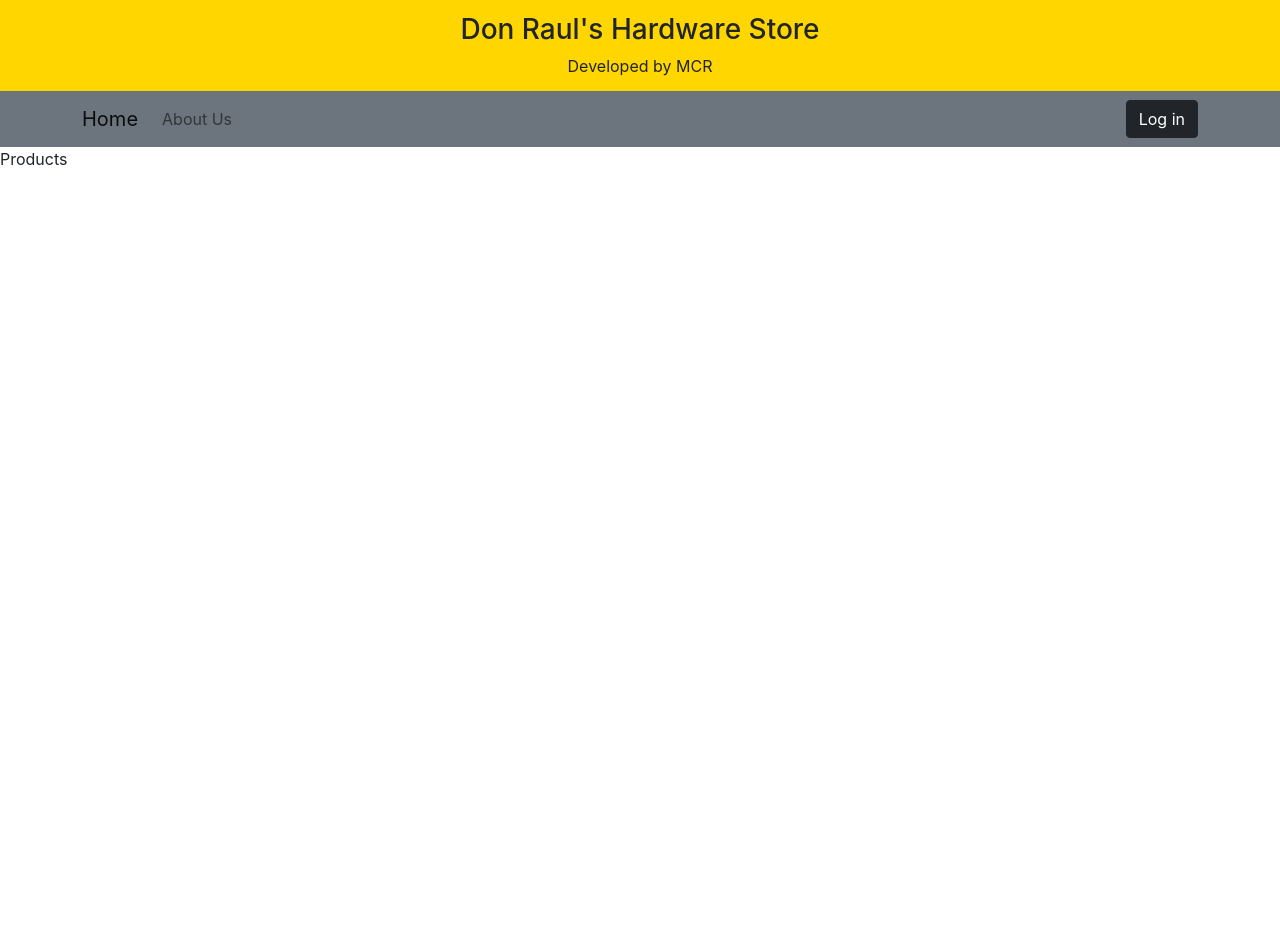
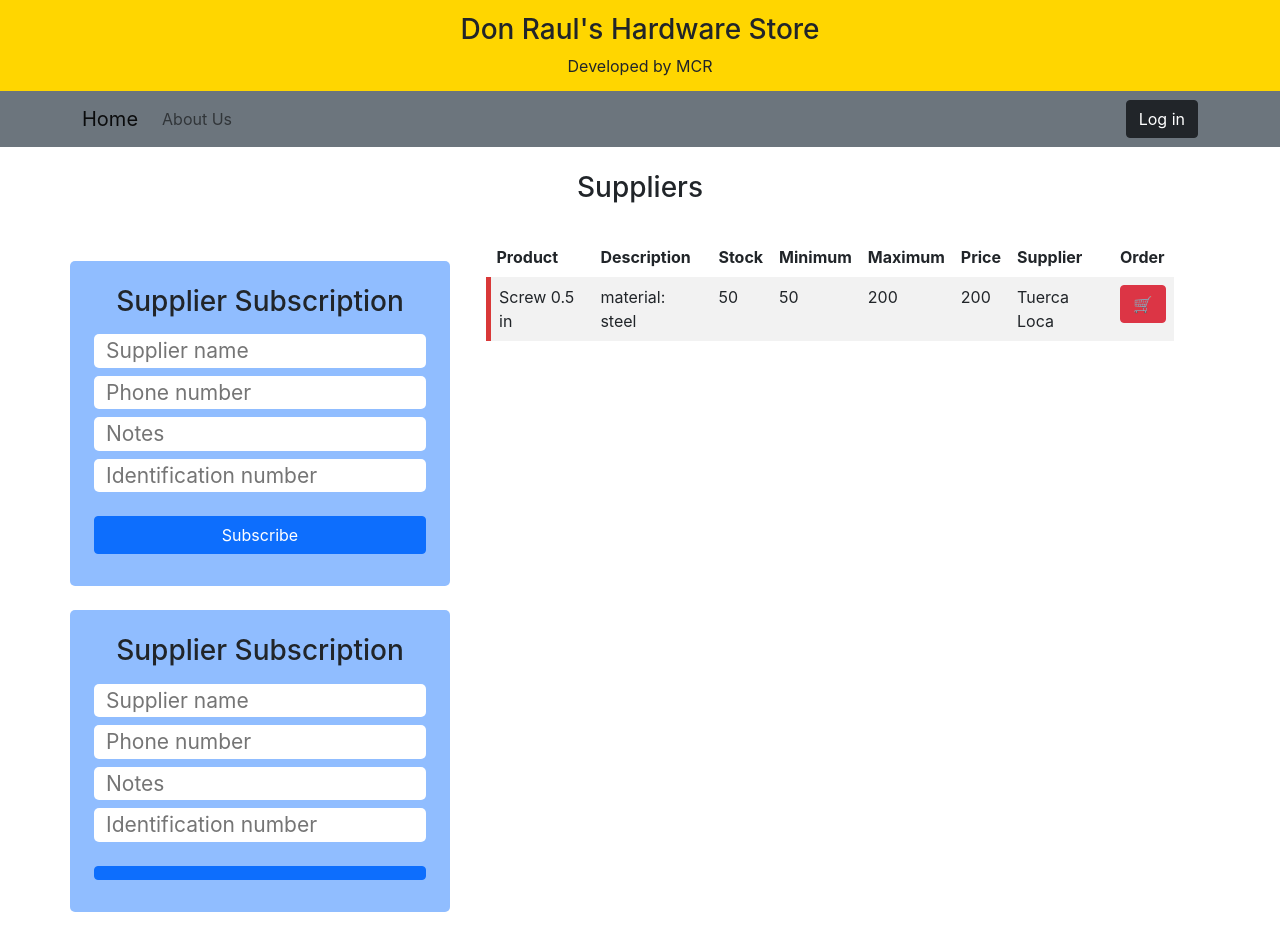
Before and after one commit to MateoCardonaRincon/enterprise-app-frontend, a React (Vite) app: page /stock in a window 1280 px wide. Before the commit the page ends 800 px from the top, so only its background shows below. Built offline with nearby package versions, Linux system fonts and the light colour scheme.

Commit message:
Implemented the product listing in the stock page

```diff
--- /dev/null
+++ b/src/components/products/AddProductForm.tsx
@@ -0,0 +1,34 @@
+import React from 'react'
+import { Button } from 'react-bootstrap'
+
+type Props = {}
+
+const AddProductForm = (props: Props) => {
+    return (
+        <form className="form">
+            <div className="container pt-4 pb-2">
+
+                <div className="d-flex flex-row justify-content-center">
+                    <h3>Supplier Subscription</h3>
+                </div>
+                <div className="row my-2">
+                    <input type="text" name="name" value={""} onChange={() => { }} placeholder="Supplier name" required />
+                </div>
+                <div className="row my-2">
+                    <input type="text" name="contact" value={""} onChange={() => { }} placeholder="Phone number" required />
+                </div>
+                <div className="row my-2">
+                    <input type="text" name="notes" value={""} onChange={() => { }} placeholder="Notes" required />
+                </div>
+                <div className="row my-2">
+                    <input type="text" name="document" value={""} onChange={() => { }} placeholder="Identification number" required />
+                </div>
+                <div className="row my-4">
+                    <Button className="btn btn-primary" onClick={() => { }}>Subscribe</Button>
+                </div>
+            </div>
+        </form>
+    )
+}
+
+export default AddProductForm
--- /dev/null
+++ b/src/components/products/OrderProductForm.tsx
@@ -0,0 +1,34 @@
+import React from 'react'
+import { Button } from 'react-bootstrap'
+
+type Props = {}
+
+const OrderProductForm = (props: Props) => {
+    return (
+        <form className="form">
+            <div className="container pt-4 pb-2">
+
+                <div className="d-flex flex-row justify-content-center">
+                    <h3>Supplier Subscription</h3>
+                </div>
+                <div className="row my-2">
+                    <input type="text" name="name" value={""} onChange={() => { }} placeholder="Supplier name" required />
+                </div>
+                <div className="row my-2">
+                    <input type="text" name="contact" value={""} onChange={() => { }} placeholder="Phone number" required />
+                </div>
+                <div className="row my-2">
+                    <input type="text" name="notes" value={""} onChange={() => { }} placeholder="Notes" required />
+                </div>
+                <div className="row my-2">
+                    <input type="text" name="document" value={""} onChange={() => { }} placeholder="Identification number" required />
+                </div>
+                <div className="row my-4">
+                    <Button className="btn btn-primary" onClick={() => { }}></Button>
+                </div>
+            </div>
+        </form>
+    )
+}
+
+export default OrderProductForm
--- /dev/null
+++ b/src/components/products/ProductManagement.tsx
@@ -0,0 +1,29 @@
+import React, { useState } from 'react'
+import AddProductForm from './AddProductForm'
+import OrderProductForm from './OrderProductForm'
+
+type Props = {}
+
+const ProductManagement:React.FunctionComponent = (props: Props) => {
+
+    const [name, setName] = useState("")
+    const [description, setDescription] = useState("")
+    const [stock, setStock] = useState()
+    const [minimum, setMinimum] = useState()
+    const [maximum, setMaximum] = useState()
+    const [price, setPrice] = useState()
+    const [supplier, setSupplier] = useState("")
+
+    return (
+        <div>
+            <div className="row my-4">
+                <AddProductForm />
+            </div>
+            <div className="row my-4">
+                <OrderProductForm />
+            </div>
+        </div>
+    )
+}
+
+export default ProductManagement
--- /dev/null
+++ b/src/components/products/ProductsTable.tsx
@@ -0,0 +1,49 @@
+import React from 'react'
+import { useDispatch, useSelector } from 'react-redux';
+import { productType } from '../../state/slice/productSlice';
+import { storeType } from '../../state/store';
+
+type Props = {}
+
+const ProductsTable: React.FunctionComponent = (props: Props) => {
+
+    const products = useSelector((state: storeType) => state.products);
+
+    const dispatch = useDispatch()
+
+    const onOrder = (e: React.MouseEvent<HTMLButtonElement, MouseEvent>, product: productType) => {
+        console.log(product.description)
+    }
+
+    return (
+        <div className="container">
+            <div className="d-flex flex-row justify-content-center">
+                <table className="table table-hover table-striped table-borderless">
+                    <thead><tr><th>Product</th><th>Description</th><th>Stock</th>
+                        <th>Minimum</th><th>Maximum</th>
+                        <th>Price</th><th>Supplier</th><th>Order</th>
+                    </tr></thead>
+                    <tbody>
+                        {products.map(product => {
+                            return <tr className={product.stock <= product.minimumAmount ? "stock-alert" : ""} key={product.id}>
+                                <td>{product.name}</td>
+                                <td>{product.description}</td>
+                                <td>{product.stock}</td>
+                                <td>{product.minimumAmount}</td>
+                                <td>{product.maximumAmount}</td>
+                                <td>{product.price}</td>
+                                <td>{product.supplier.name}</td>
+                                <td>
+                                    <button className="btn btn-danger" disabled={product.stock >= product.maximumAmount}
+                                        onClick={(e) => onOrder(e, product)}>🛒</button>
+                                </td>
+                            </tr>
+                        })}
+                    </tbody>
+                </table>
+            </div>
+        </div>
+    )
+}
+
+export default ProductsTable
--- a/src/components/SupplierSubscription.tsx
+++ b/src/components/suppliers/SupplierSubscription.tsx
@@ -1,8 +1,8 @@
 import React, { useState } from 'react'
 import { Button } from 'react-bootstrap'
 import { useDispatch } from 'react-redux'
-import { saveSupplier } from '../services/supplierService'
-import { subscribeSupplier, supplierType } from '../state/slice/supplierSlice'
+import { saveSupplier } from '../../services/supplierService'
+import { subscribeSupplier, supplierType } from '../../state/slice/supplierSlice'
 
 const SupplierSubscription: React.FunctionComponent = () => {
 
--- a/src/index.css
+++ b/src/index.css
@@ -21,13 +21,17 @@ header {
   align-items: center;
 }
 
+input {
+    border: 0px;
+    border-radius: 5px;
+    font-size: calc(5px + 2vmin);
+}
+
 .form {
   background-color: #90bdff;
   border-radius: 5px;
 }
 
-input {
-  border: 0px;
-  border-radius: 5px;
-  font-size: calc(5px + 2vmin);
+.stock-alert{
+    border-left: 5px solid #D93838;
 }
--- a/src/pages/Products.tsx
+++ b/src/pages/Products.tsx
@@ -1,11 +1,25 @@
 import React from 'react'
+import ProductManagement from '../components/products/ProductManagement'
+import ProductsTable from '../components/products/ProductsTable'
 
 type Props = {}
 
 const Products = (props: Props) => {
-  return (
-    <div>Products</div>
-  )
+    return (
+        <div className="container">
+            <div className="d-flex flex-row justify-content-center my-4">
+                <h3>Suppliers</h3>
+            </div>
+            <div className="row">
+                <div className="col-4">
+                    <ProductManagement />
+                </div>
+                <div className="col-8">
+                    <ProductsTable />
+                </div>
+            </div>
+        </div>
+    )
 }
 
 export default Products
--- a/src/pages/Suppliers.tsx
+++ b/src/pages/Suppliers.tsx
@@ -1,7 +1,7 @@
 import React, { useEffect } from 'react'
 import { useDispatch } from 'react-redux'
-import SuppliersTable from '../components/SuppliersTable'
-import SupplierSubscription from '../components/SupplierSubscription'
+import SuppliersTable from '../components/suppliers/SuppliersTable'
+import SupplierSubscription from '../components/suppliers/SupplierSubscription'
 import { getSuppliers } from '../services/supplierService'
 import { getAllSuppliers } from '../state/slice/supplierSlice'
 
--- a/src/state/slice/productSlice.ts
+++ b/src/state/slice/productSlice.ts
@@ -18,7 +18,7 @@ const initialState: productType[] = [
         id: '987654321',
         name: 'Screw 0.5 in',
         description: 'material: steel',
-        stock: 0,
+        stock: 50,
         minimumAmount: 50,
         maximumAmount: 200,
         price: 200,
```
Also changed, not shown: src/components/suppliers/SuppliersTable.tsx (renamed from src/components/SuppliersTable.tsx, +3 -4 lines).
